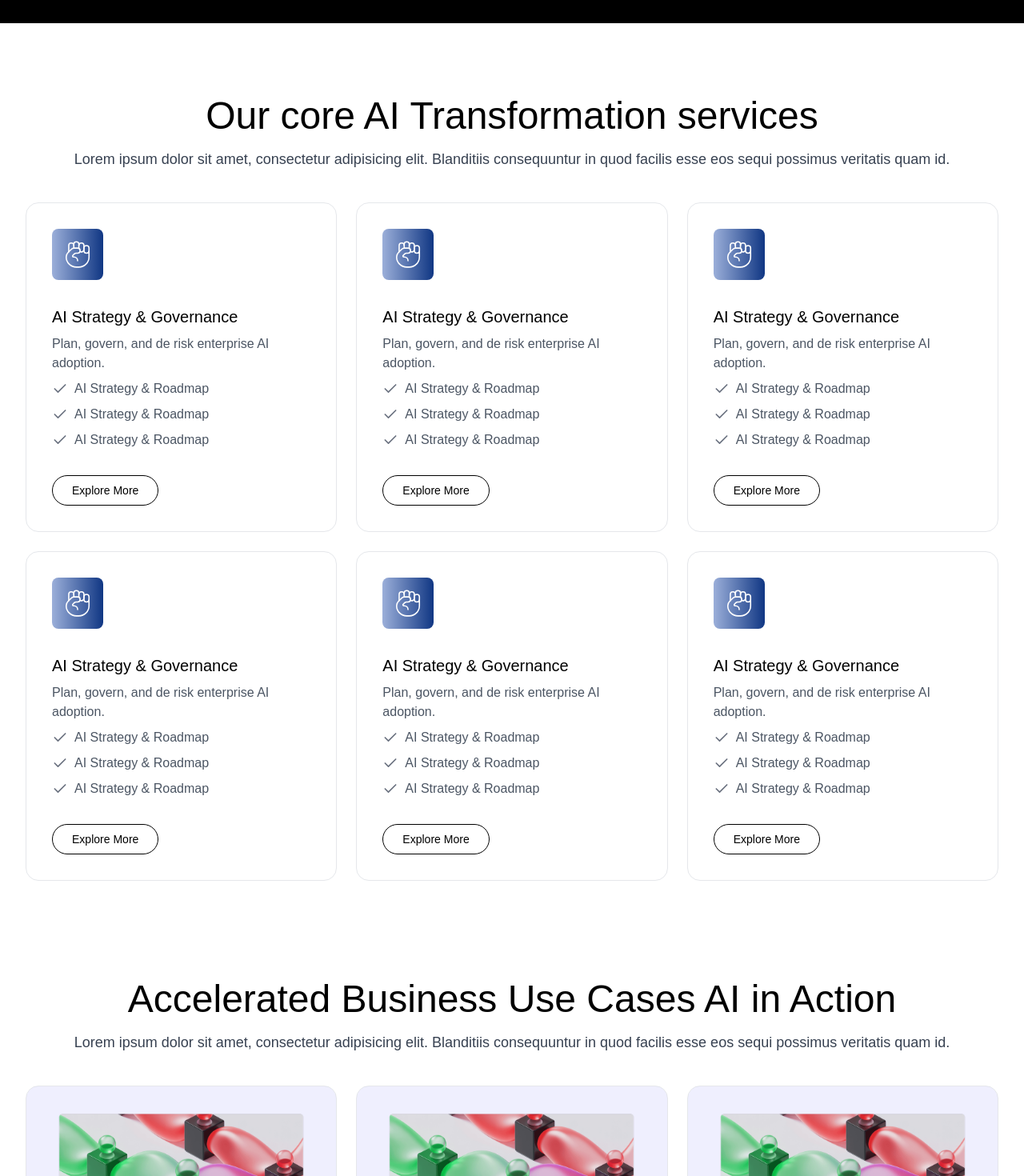
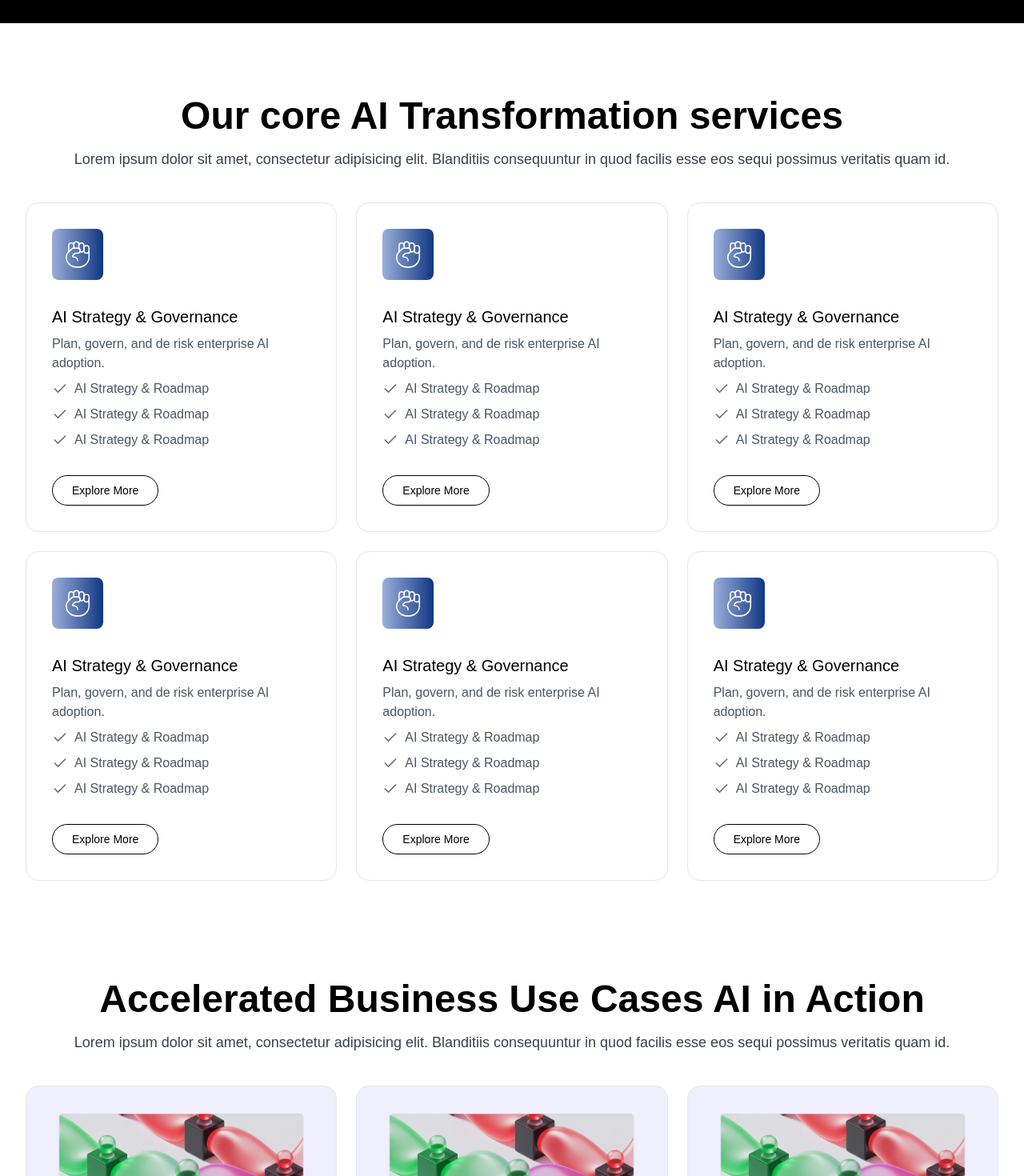
Before and after one commit to piojeet/cyberspaceinc, a React (Vite) app: page / in a window 1280 px wide. Shown: the part 920-2390 px from the top of the page at 80% size. Built offline with nearby package versions, Linux system fonts and the light colour scheme; a web font is replaced by a local one.

Commit message:
first commit

```diff
--- a/src/components/HomeAction.jsx
+++ b/src/components/HomeAction.jsx
@@ -56,7 +56,7 @@ export default function HomeAction() {
     <section className='pt-[60px]'>
             <div className='max-w-[1440px] w-full lg:p-8 p-4 mx-auto'>
 
-                <h2 className='text-5xl font-manrope text-center'>Accelerated Business Use Cases AI in Action</h2>
+                <h2 className='text-5xl font-manrope text-center font-bold'>Accelerated Business Use Cases AI in Action</h2>
                 <p className='font-manrope text-lg text-gray-700 text-center mt-4'>Lorem ipsum dolor sit amet, consectetur adipisicing elit. Blanditiis consequuntur in quod facilis esse eos sequi possimus veritatis quam id.</p>
 
                 <div className='grid grid-cols-3 gap-6 mt-10'>
--- a/src/components/HomeServices.jsx
+++ b/src/components/HomeServices.jsx
@@ -93,7 +93,7 @@ export default function HomeServices() {
         <section className='pt-[60px]'>
             <div className='max-w-[1440px] w-full lg:p-8 p-4 mx-auto'>
 
-                <h2 className='text-5xl font-manrope text-center'>Our core AI Transformation services</h2>
+                <h2 className='text-5xl font-manrope text-center font-bold'>Our core AI Transformation services</h2>
                 <p className='font-manrope text-lg text-gray-700 text-center mt-4'>Lorem ipsum dolor sit amet, consectetur adipisicing elit. Blanditiis consequuntur in quod facilis esse eos sequi possimus veritatis quam id.</p>
 
                 <div className='grid grid-cols-3 gap-6 mt-10'>
```
